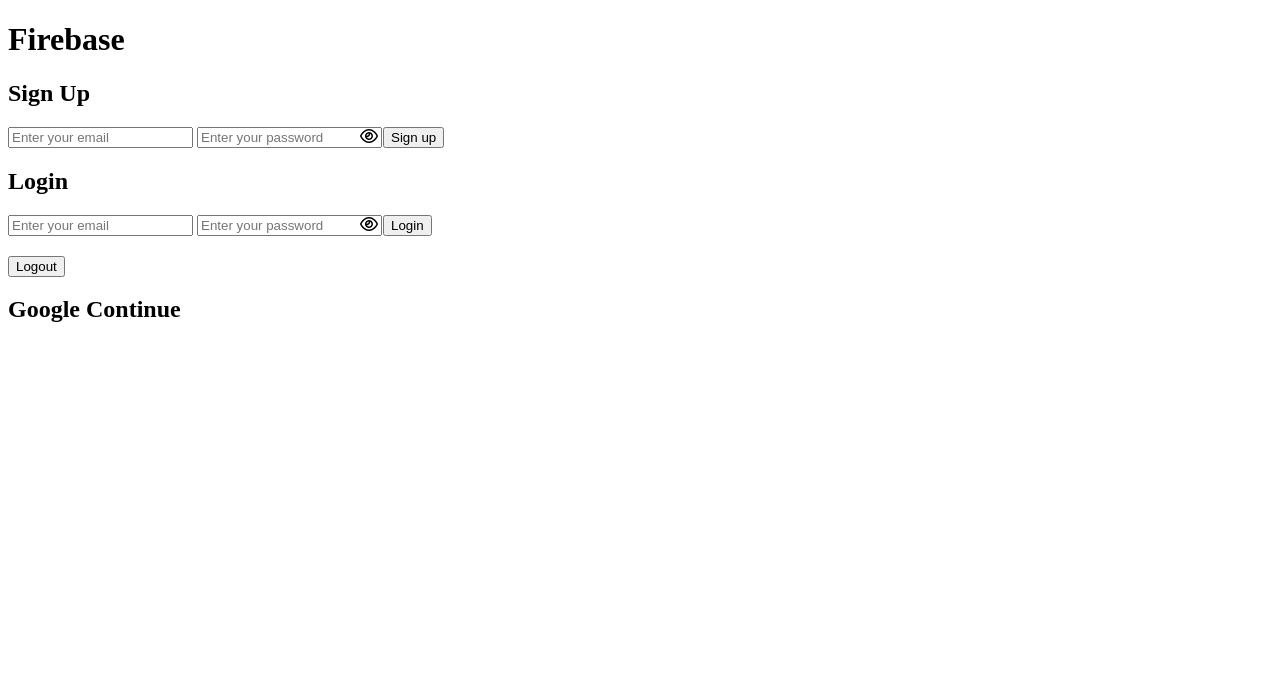
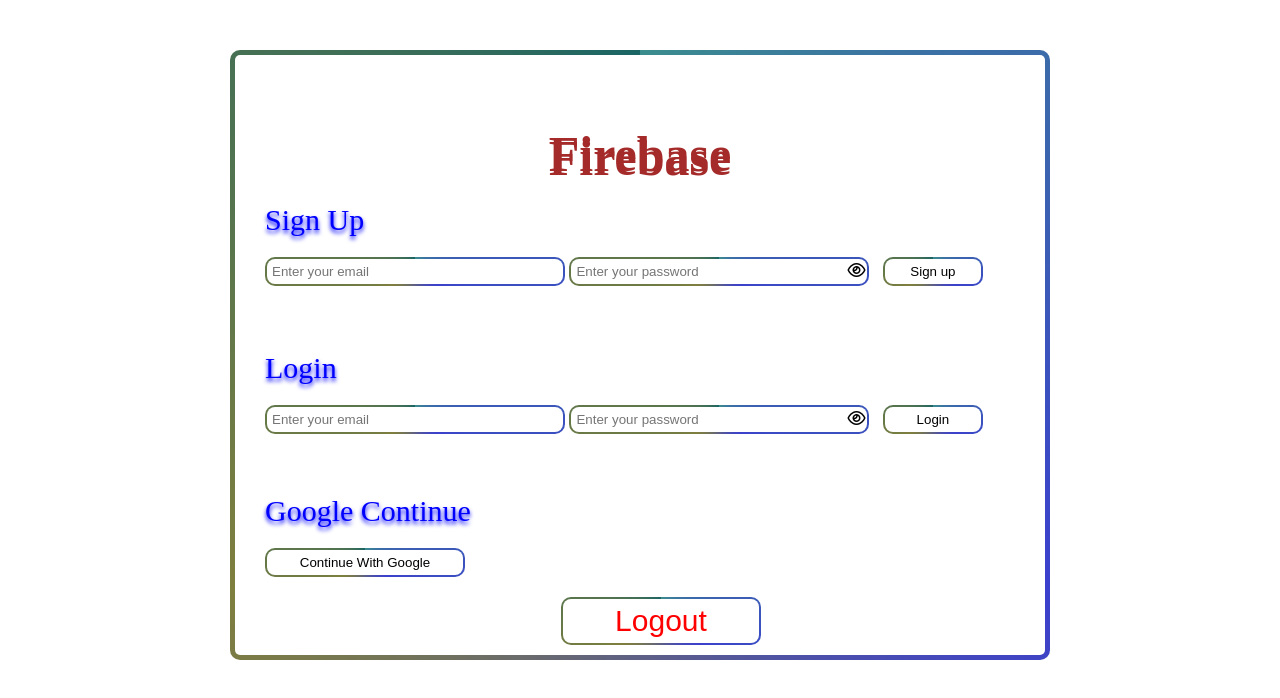
Before and after one commit to Shoaib-Khan90/Practice-Firebase, a plain HTML site: page index.html in a window 1280 px wide. Drawn offline with Linux system fonts and the light colour scheme; no server answers.

Commit message:
updated changes

```diff
--- a/index.html
+++ b/index.html
@@ -8,20 +8,30 @@
     <link rel="stylesheet" href="style.css">
 </head>
 <body>
+        <div id="div">
+        <div id="main">
         <h1>Firebase</h1>
         <h2>Sign Up</h2>
         <input type="text" placeholder="Enter your email" id="Email">
         <input type="password" placeholder="Enter your password" id="Password"><i id="show" class="fa-regular fa-eye"></i>
         <button id="Signupbtn">Sign up</button>
+        </div>
 
+        <div id="body">
         <h2>Login</h2>
         <input type="text" placeholder="Enter your email" id="LEmail">
         <input type="password" placeholder="Enter your password" id="LPassword"><i id="hide" class="fa-regular fa-eye"></i>
         <button id="Loginbtn">Login</button>
         <h2 id="text"></h2>
-        <button id="logout">Logout</button>
+    </div>
 
-        <h2>Google Continue</h2>
+    <div id="nav">
+        <h2 style="margin-left: 20px;">Google Continue</h2>
+        <button style="margin-top: 20px; width: 200px; margin-left: 20px;" id="googlebtn">Continue With Google</button>
+    </div>
+    <button style="margin-top: 20px; text-align: center; margin-left: 40%; font-size: 30px; width: 200px; color: red;" id="logout">Logout</button>
+</div>
+<div style="height: 100px;"></div>
         <script src="script.js" type="module"></script>
 </body>
 </html>
--- a/package.json
+++ /dev/null
@@ -1,5 +0,0 @@
-{
-  "dependencies": {
-    "dotenv": "^17.3.1"
-  }
-}
--- a/script.js
+++ b/script.js
@@ -14,7 +14,9 @@
     createUserWithEmailAndPassword,
    onAuthStateChanged,
     signInWithEmailAndPassword,
-    signOut
+    signOut,
+    GoogleAuthProvider,
+    signInWithPopup
   } from './Firebase.js'
 
   // Initialize Firebase
@@ -151,3 +153,30 @@
       Hide.innerText = "";
     }
     })
+
+    //Google Continue
+
+    const provider = new GoogleAuthProvider();
+    let Google = document.getElementById("googlebtn");
+
+    Google.addEventListener("click",google)
+
+    function google(){
+
+      signInWithPopup(auth, provider)
+  .then((result) => {
+
+    const credential = GoogleAuthProvider.credentialFromResult(result);
+    const token = credential.accessToken;
+    const user = result.user;
+
+  }).catch((error) => {
+
+    const errorCode = error.code;
+    const errorMessage = error.message;
+    const email = error.customData.email;
+    const credential = GoogleAuthProvider.credentialFromError(error);
+
+  });
+
+    }
--- a/style.css
+++ b/style.css
@@ -1,4 +1,102 @@
+*{
+    padding: 0px;
+    margin: 0px;
+    font-family: Arial, Helvetica, sans-serif;
+    box-sizing: border-box;
+}
+
 .fa-regular{
         margin-left: -23px;
         text-align: center;
 }
+
+#div{
+    padding: 10px;
+    border: 5px solid transparent;
+    width: 820px;
+    margin: 0 auto;
+    height: auto;
+    margin-top: 50px;
+    border-radius: 10px;
+    outline: none;
+    background:
+     linear-gradient(rgb(83, 199, 145), rgb(245, 213, 31)) padding-box,
+      conic-gradient(rgb(78, 74, 33), rgb(228, 108, 128), rgb(56, 143, 231), rgb(138, 20, 95)) border-box;
+    animation: rotateBorder 3s linear infinite;
+}
+
+#main{
+    margin-top: 40px;
+    padding: 20px;
+}
+
+#main>h1{
+        text-align: center;
+        font-size: 50px;
+        font-family: 'Times New Roman', Times, serif;
+        font-weight:600;
+        color: brown;
+        text-shadow: 0px 4px ;
+}
+
+h2{
+        margin-top: 20px;
+        color: blue;
+        font-size: 30px;
+        font-weight: 300;
+        font-family:'Times New Roman', Times, serif;
+        text-shadow: 0px 3px 4px ;
+}
+
+input{
+        margin-top: 20px;
+        width: 300px;
+        padding: 5px;
+        border-radius: 10px;
+        border: 2px solid transparent;
+        outline: none;
+         background:
+      linear-gradient(rgb(83, 199, 145), white) padding-box,
+      conic-gradient(rgb(203, 183, 5), rgb(151, 31, 51), rgb(35, 192, 15), rgb(190, 10, 82)) border-box;
+    animation: rotateBorder 3s linear infinite;
+}
+
+@keyframes rotateBorder {
+    0% {
+        background:
+          linear-gradient(white, white) padding-box,
+          conic-gradient(from 0deg, rgb(204, 218, 16), rgb(201, 13, 44), rgb(10, 187, 78), rgb(212, 13, 86)) border-box;
+    }
+    100% {
+        background:
+          linear-gradient(white, white) padding-box,
+          conic-gradient(from 360deg, rgb(59, 141, 141), rgb(59, 64, 205), rgb(127, 127, 62), rgb(26, 101, 101)) border-box;
+    }
+}
+
+button{
+        width: 100px;
+        padding: 5px;
+        border-radius: 10px;
+        margin-left:12px;
+        background-color: aliceblue;
+        border: 2px solid transparent;
+        outline: none;
+         background:
+      linear-gradient(rgb(83, 199, 145), white) padding-box,
+      conic-gradient(rgb(203, 183, 5), rgb(151, 31, 51), rgb(35, 192, 15), rgb(190, 10, 82)) border-box;
+    animation: rotateBorder 3s linear infinite;
+}
+
+#body{
+         margin-top: 5px;
+    padding: 20px;
+}
+
+#body>h2{
+        color: blue;
+        font-size: 30px;
+        font-weight: 300;
+        font-family:'Times New Roman', Times, serif;
+        text-shadow: 0px 3px 4px ;
+}
```
Also changed, not shown: Firebase.js (+6 -2 lines), 1 other file.
